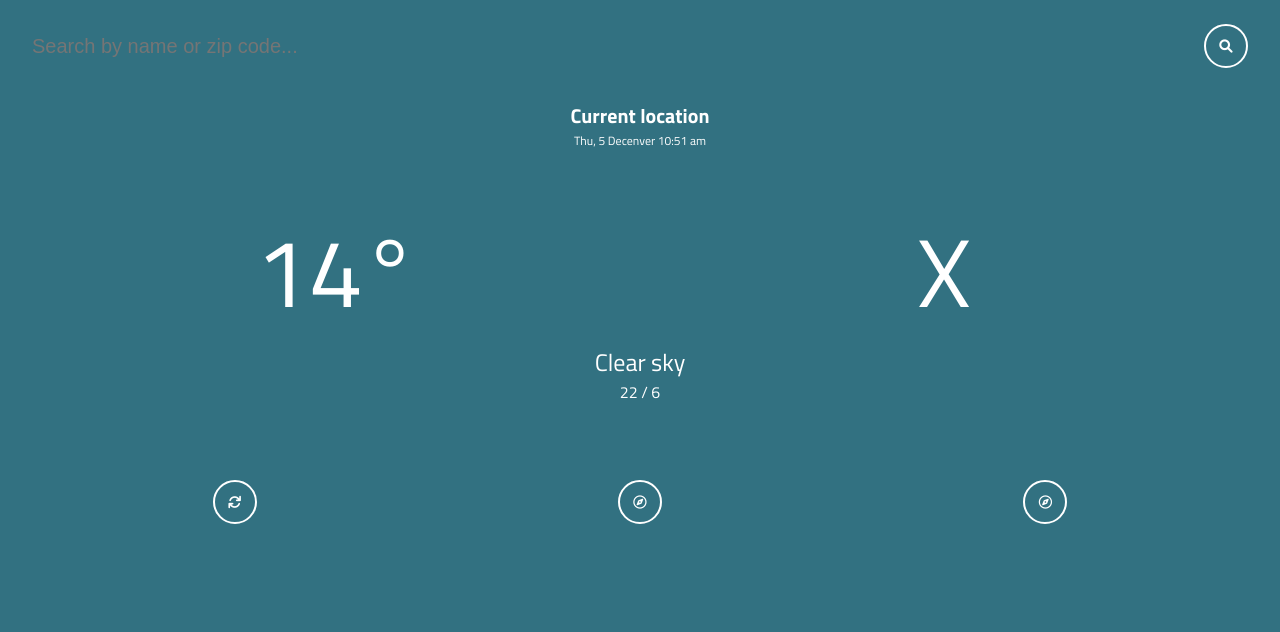
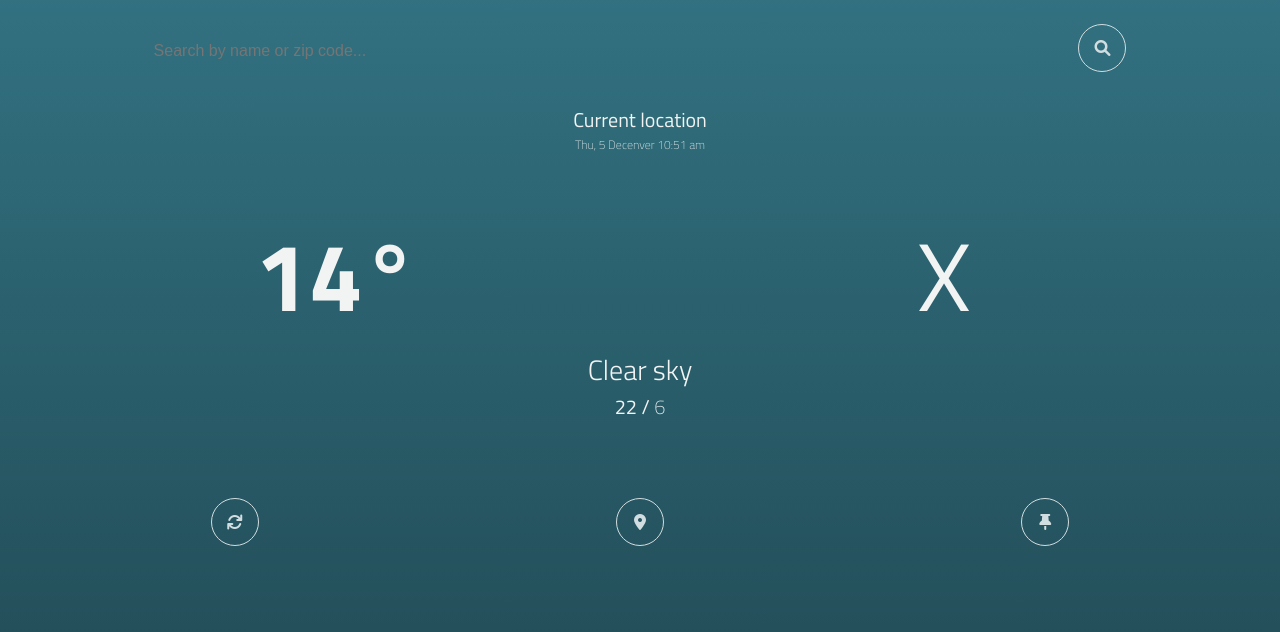
Before and after one commit to kamzyc/weather-app, a website built with Parcel: page index.html in a window 1280 px wide. Built offline with nearby package versions, Linux system fonts and the light colour scheme.

Commit message:
add colors and animation on btns

```diff
--- a/index.html
+++ b/index.html
@@ -54,12 +54,12 @@
             </li>
             <li class="navbar__item">
                <button class="btn">
-                  <i class="far fa-compass btn__icon"></i>
+                  <i class="fas fa-map-marker-alt btn__icon"></i>
                </button>
             </li>
             <li class="navbar__item">
                <button class="btn">
-                  <i class="far fa-compass btn__icon"></i>
+                  <i class="fas fa-thumbtack btn__icon"></i>
                </button>
             </li>
          </ul>
--- a/src/scss/_base.scss
+++ b/src/scss/_base.scss
@@ -8,13 +8,18 @@
 
 body {
    min-height: 100vh;
-   padding: 1.5rem 2rem;
-   background: var(--clr-bg);
-   color: white;
+   background: linear-gradient(
+      to bottom,
+      var(--clr-bg-1) 0%,
+      var(--clr-bg-2) 100%
+   );
+   color: var(--clr-main-1);
    font-family: var(--ff-main);
+   font-weight: 400;
 }
 
 .container {
    @include flexCenter(column);
    gap: 2rem;
+   padding: 1.5rem 2rem;
 }
--- a/src/scss/_components.scss
+++ b/src/scss/_components.scss
@@ -1,12 +1,28 @@
 .btn {
-   width: 2.75rem;
-   aspect-ratio: 1;
-   border: 2px solid white;
+   @include boxSize(var(--btn-size));
+   @include flexCenter;
+   color: var(--clr-main-2);
+   border: 1px solid var(--clr-main-2);
    border-radius: 50%;
    outline: none;
    background: transparent;
+   flex-shrink: 0;
+   transform: scale(1);
+
+   transition: transform 0.1s;
 
    &__icon {
-      color: white;
+      font-size: var(--icon-size);
+      color: var(--clr-main-2);
+      transform: scale(1);
+      transition: transform 0.1s;
+   }
+
+   &:hover,
+   &:focus,
+   &:hover &__icon,
+   &:focus &__icon {
+      color: var(--clr-main-1);
+      transform: scale(1.05);
    }
 }
--- a/src/scss/_currentWeather.scss
+++ b/src/scss/_currentWeather.scss
@@ -4,10 +4,12 @@
 
    &__title {
       font-size: 1.25rem;
+      font-weight: 400;
    }
 
    &__date {
       font-size: 0.75rem;
+      font-weight: 200;
       @include margin();
    }
 
@@ -23,6 +25,7 @@
       grid-row: 1 / span 1;
 
       font-size: 6rem;
+      font-weight: 700;
    }
 
    &__icon {
@@ -32,18 +35,21 @@
    &__description {
       grid-column: 1 / -1;
       grid-row: 2 / span 1;
-      font-size: 1.5rem;
+      font-size: 1.75rem;
+      font-weight: 300;
    }
 
    &__min-max {
       grid-column: 1 / -1;
       grid-row: 3 / span 1;
-      font-size: 1rem;
+      font-size: 1.25rem;
 
       .max {
+         font-weight: 400;
       }
 
       .min {
+         font-weight: 200;
       }
    }
 }
--- a/src/scss/_search.scss
+++ b/src/scss/_search.scss
@@ -4,7 +4,7 @@
 
    &__form {
       @include flexCenter;
-      width: 100%;
+      width: 80%;
    }
 
    &__input {
@@ -14,14 +14,11 @@
       flex: 1;
       height: 2.5rem;
       color: white;
-      font-size: 1.25rem;
+      font-size: 1.5rem;
+      font-weight: 400;
 
-      ::placeholder {
-         font-size: 0.25rem;
+      &::placeholder {
+         font-size: 1rem;
       }
    }
-
-   &__button {
-      flex-shrink: 0;
-   }
 }
--- a/src/scss/_variables.scss
+++ b/src/scss/_variables.scss
@@ -4,10 +4,15 @@
    --ff-main: "Titillium Web", sans-serif;
 
    --hue: 192;
-   --sat: 44%;
-   --bright: 35%;
 
-   --clr-bg: hsl(var(--hue) var(--sat) var(--bright) / 1);
+   --clr-bg-1: hsl(var(--hue) 44% 35% / 1);
+   --clr-bg-2: hsl(var(--hue) 44% 22% / 1);
+
+   --clr-main-1: hsl(var(--hue) 5% 95% / 1);
+   --clr-main-2: hsl(var(--hue) 20% 85% / 1);
+
+   --btn-size: 3rem;
+   --icon-size: 1rem;
 }
 
 @mixin flexCenter($direction: row) {
@@ -31,6 +36,11 @@
    }
 }
 
+@mixin boxSize($value) {
+   width: $value;
+   height: $value;
+}
+
 @mixin mq($breakpoint) {
    @media only screen and (max-width: $breakpoint) {
       @content;
```
Also changed, not shown: src/css/style.css, 1 other file.
